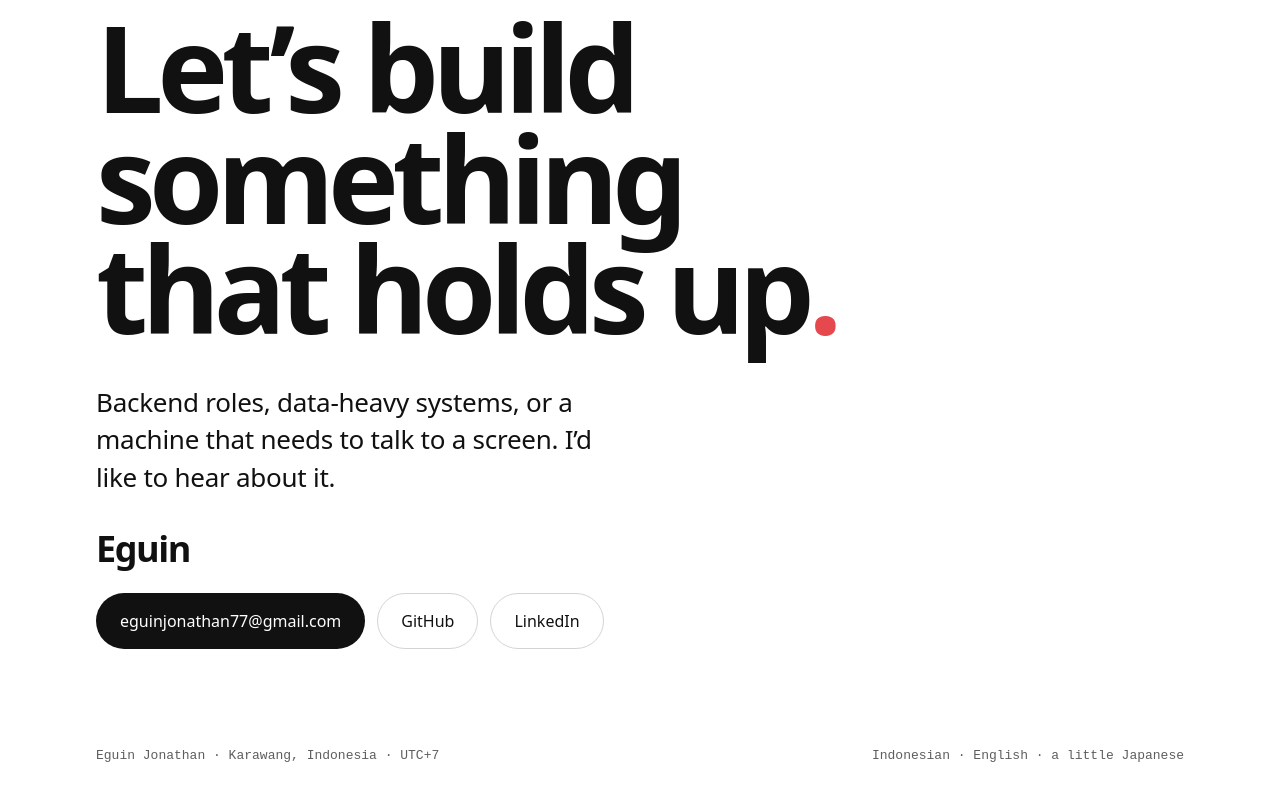
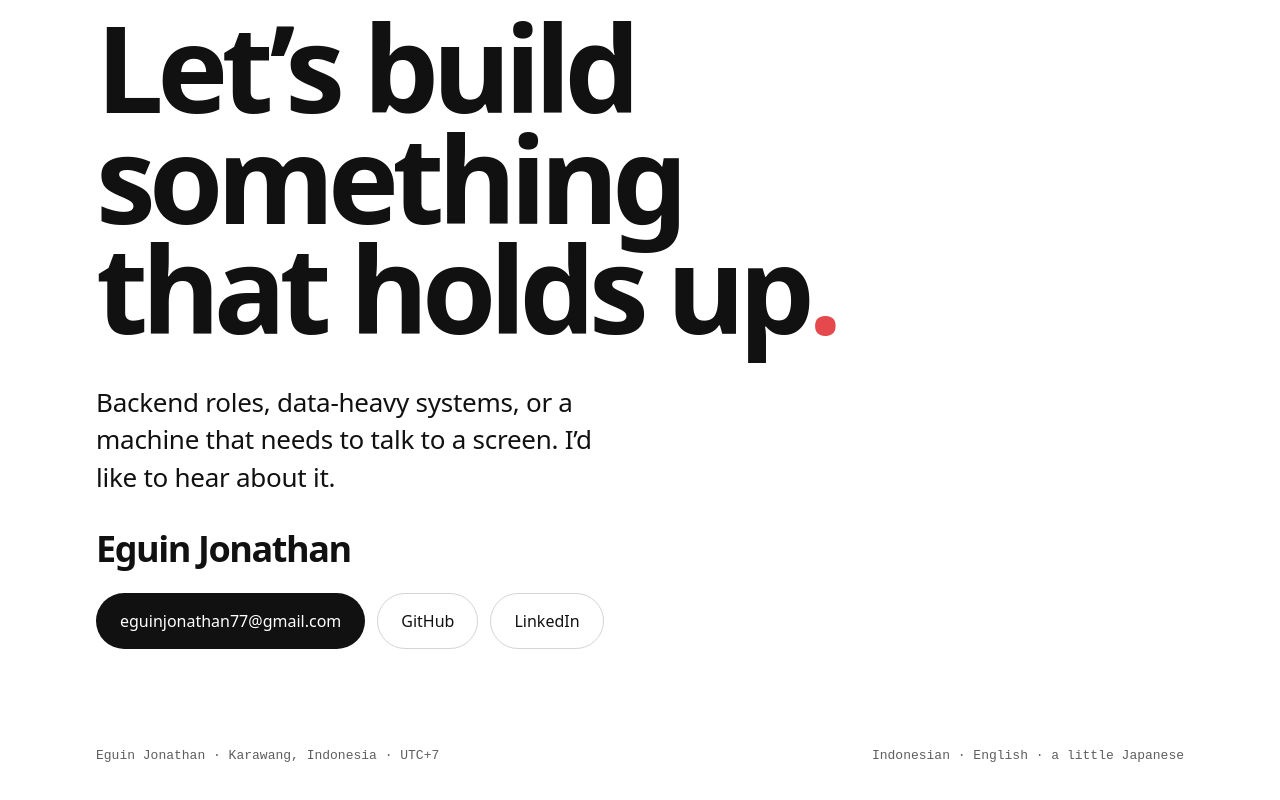
Before and after one commit to Jonathan0823/portfolio, an Astro site: page / in a window 1280 px wide. Shown: the part 4777-5577 px from the top of the page. Built offline with nearby package versions, Linux system fonts and the light colour scheme; Astro itself is replaced by a stand-in of ours; a web font is replaced by a local one.

Commit message:
feat(closing): sign off with the full name

```diff
--- a/src/components/Closing.astro
+++ b/src/components/Closing.astro
@@ -13,7 +13,7 @@ const pill = 'rounded-full border border-[#d4d4d4] px-[23px] py-[15px] text-base
   <p class="mt-10 max-w-[34ch] text-xl leading-[1.45] tracking-[-0.01em] md:text-[26px]">
     Backend roles, data-heavy systems, or a machine that needs to talk to a screen. I’d like to hear about it.
   </p>
-  <p class="mt-8 text-4xl font-semibold tracking-[-0.04em]">Eguin</p>
+  <p class="mt-8 text-4xl font-semibold tracking-[-0.04em]">Eguin Jonathan</p>
   <div class="mt-6 flex flex-wrap gap-2.5 md:gap-3">
     <a href={MAILTO_URL} class="rounded-full bg-ink px-6 py-4 text-base font-medium text-paper no-underline">{CONTACT_EMAIL}</a>
     <a href={GITHUB_URL} class={pill}>GitHub</a>
```
